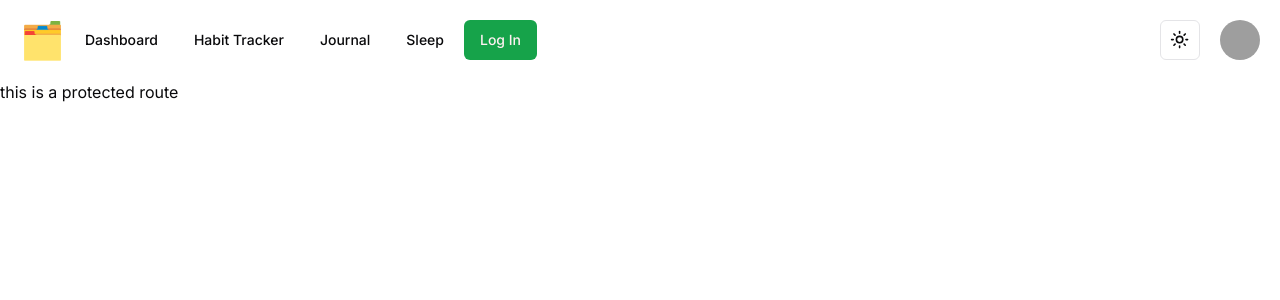
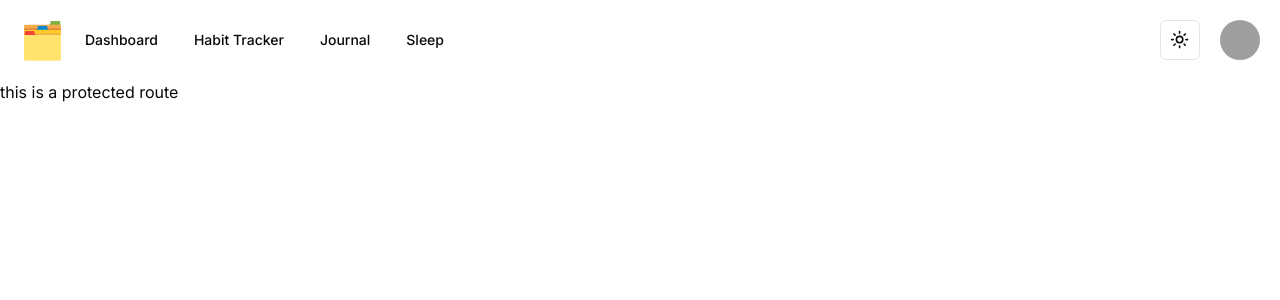
Before and after one commit to seandowdall/life-dev, a Next.js app: page / in a window 1280 px wide. Shown: the top 300 px of the page. Built offline with nearby package versions, Linux system fonts and the light colour scheme; grey boxes are pictures that could not be loaded.

Commit message:
removed disgusting nav

```diff
--- a/components/Navbar.tsx
+++ b/components/Navbar.tsx
@@ -109,9 +109,6 @@ const Navbar = () => {
                 </NavigationMenuLink>
               </Link>
             </NavigationMenuItem>
-            <NavigationMenuItem>
-              <Button>Log In</Button>
-            </NavigationMenuItem>
           </NavigationMenuList>
         </NavigationMenu>
       </div>
```
